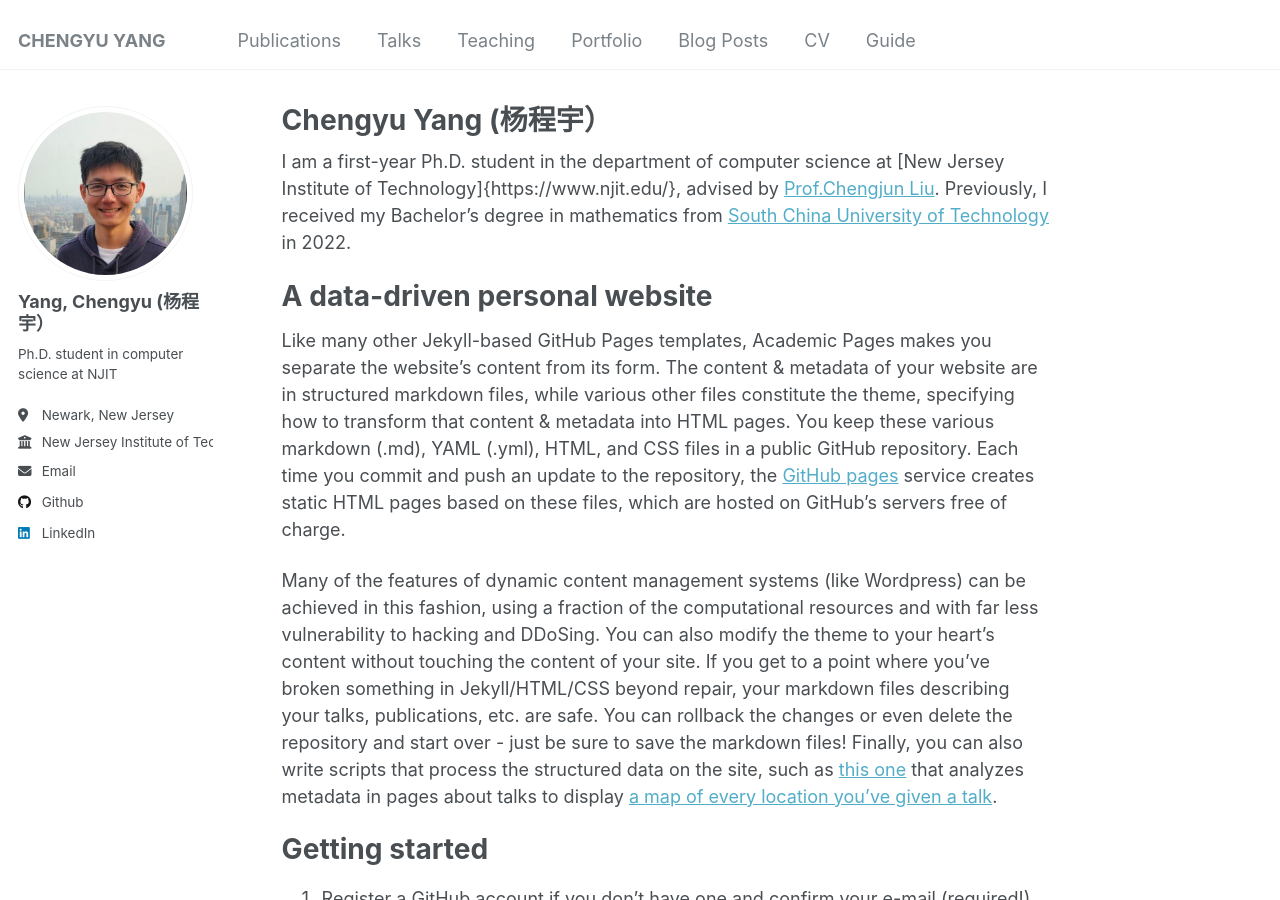
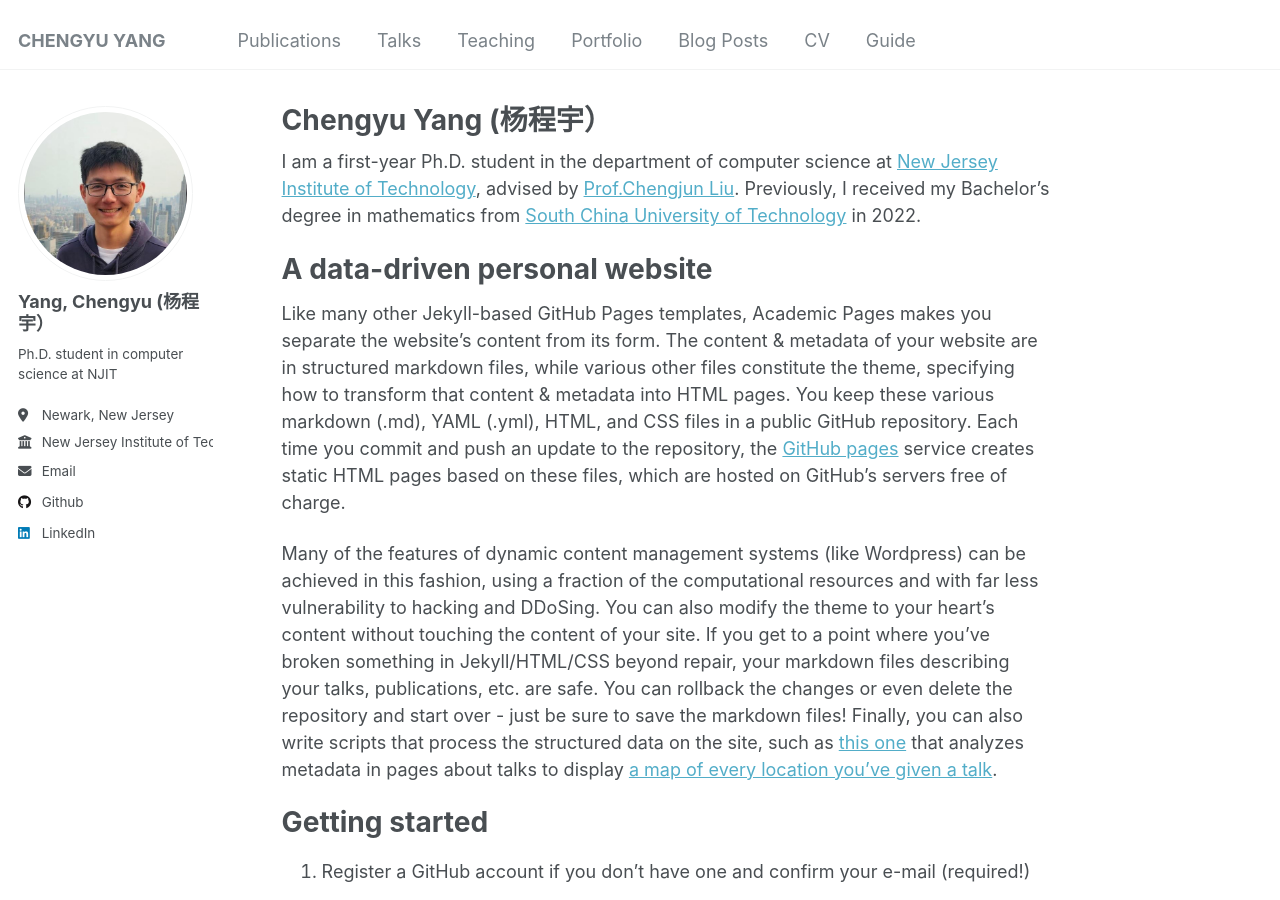
Before and after one commit to cyang322/cyang322.github.io, a Jekyll site: the page built from _pages/about.md, in a window 1280 px wide and 900 px high. Built offline with Jekyll 4.4.1, drawn with Linux system fonts in a browser that asks for light colours.

Commit message:
Update about.md

```diff
--- a/_pages/about.md
+++ b/_pages/about.md
@@ -6,7 +6,7 @@ redirect_from:
   - /about/
   - /about.html
 ---
-I am a first-year Ph.D. student in the department of computer science at [New Jersey Institute of Technology]{https://www.njit.edu/}, advised by [Prof.Chengjun Liu](https://web.njit.edu/~cliu/). Previously, I received my Bachelor's degree in mathematics from [South China University of Technology](https://www.usnews.com/education/best-global-universities/south-china-university-of-technology-505115) in 2022.
+I am a first-year Ph.D. student in the department of computer science at [New Jersey Institute of Technology](https://www.njit.edu/), advised by [Prof.Chengjun Liu](https://web.njit.edu/~cliu/). Previously, I received my Bachelor's degree in mathematics from [South China University of Technology](https://www.usnews.com/education/best-global-universities/south-china-university-of-technology-505115) in 2022.
 
 
 A data-driven personal website
```
